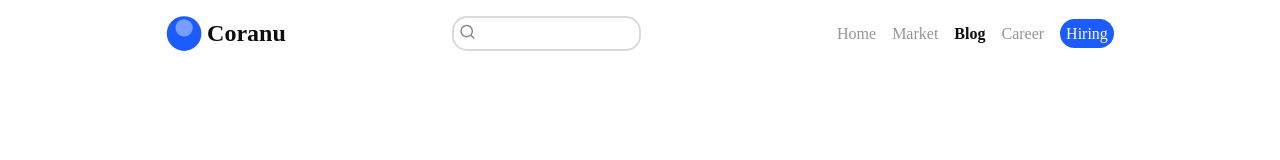
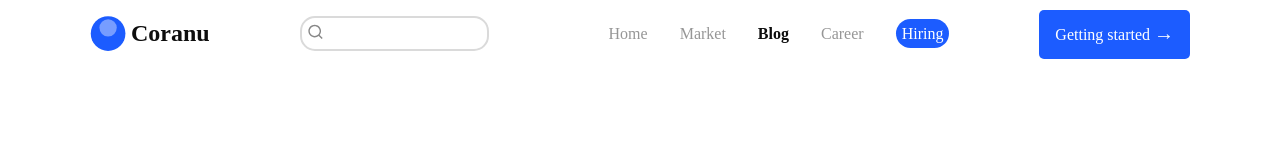
Before and after one commit to spykelionel/skye24blogui, a plain HTML site: page index.html in a window 1280 px wide. Drawn offline with Linux system fonts and the light colour scheme.

Commit message:
update styles

```diff
--- a/index.html
+++ b/index.html
@@ -7,6 +7,7 @@
     <link rel="stylesheet" href="style.css" />
   </head>
   <body>
+    <!-- Header -->
     <header class="flex space-evenly align-center py-1">
       <div class="logo">
         <a href="#" class="flex space-evenly align-center gap-5">
@@ -21,7 +22,7 @@
         </button>
       </div>
       <nav>
-        <ul class="flex space-between gap-1r">
+        <ul class="flex space-between gap-2r">
           <li class=""><a href="#">Home</a></li>
           <li class=""><a href="#">Market</a></li>
           <li class=""><a href="#" class="font-bold">Blog</a></li>
@@ -29,12 +30,27 @@
           <li class=""><a href="#" class="highlight">Hiring</a></li>
         </ul>
       </nav>
+      <div>
+        <a href="#" class="btn btn-primary"
+          >Getting started
+          <span
+            class="center self-center font-bold text-white relative text-large py-1/3"
+            >&rarr;</span
+          ></a
+        >
+      </div>
     </header>
+
+    <!-- First section -->
     <section class="insight flex space-between">
       <div class="left"></div>
       <div class="right"></div>
     </section>
+
+    <!-- Second section -->
     <section></section>
+
+    <!-- Footer -->
     <footer></footer>
     <script src="script.js"></script>
   </body>
--- a/style.css
+++ b/style.css
@@ -34,6 +34,10 @@
   padding-top: 1rem;
   padding-bottom: 1rem;
 }
+.py-1\/3 {
+  padding-top: 0.3rem;
+  padding-bottom: 0.3rem;
+}
 
 .m-2 {
   margin: 2rem;
@@ -64,6 +68,9 @@
 .gap-1r {
   gap: 1rem;
 }
+.gap-2r {
+  gap: 2rem;
+}
 .gap-3 {
   gap: 3px;
 }
@@ -75,8 +82,45 @@
   gap: 5px;
 }
 
+.relative {
+  position: relative;
+}
 .align-center {
   align-items: center;
+}
+
+.self-center {
+  align-self: center;
+}
+
+.text-white {
+  color: #ffffff;
+}
+
+.border-radius-default {
+  border-radius: 10px;
+}
+
+.bg-light-primary {
+  background-color: rgb(39, 157, 224);
+}
+
+.top-50 {
+  top: 0px;
+}
+
+.text-large {
+  font-size: 20px;
+}
+
+.btn {
+  padding: 1rem;
+  border-radius: 5px;
+}
+
+.btn-primary {
+  background-color: var(--color-primary);
+  color: #ffffff;
 }
 
 .highlight {
```
